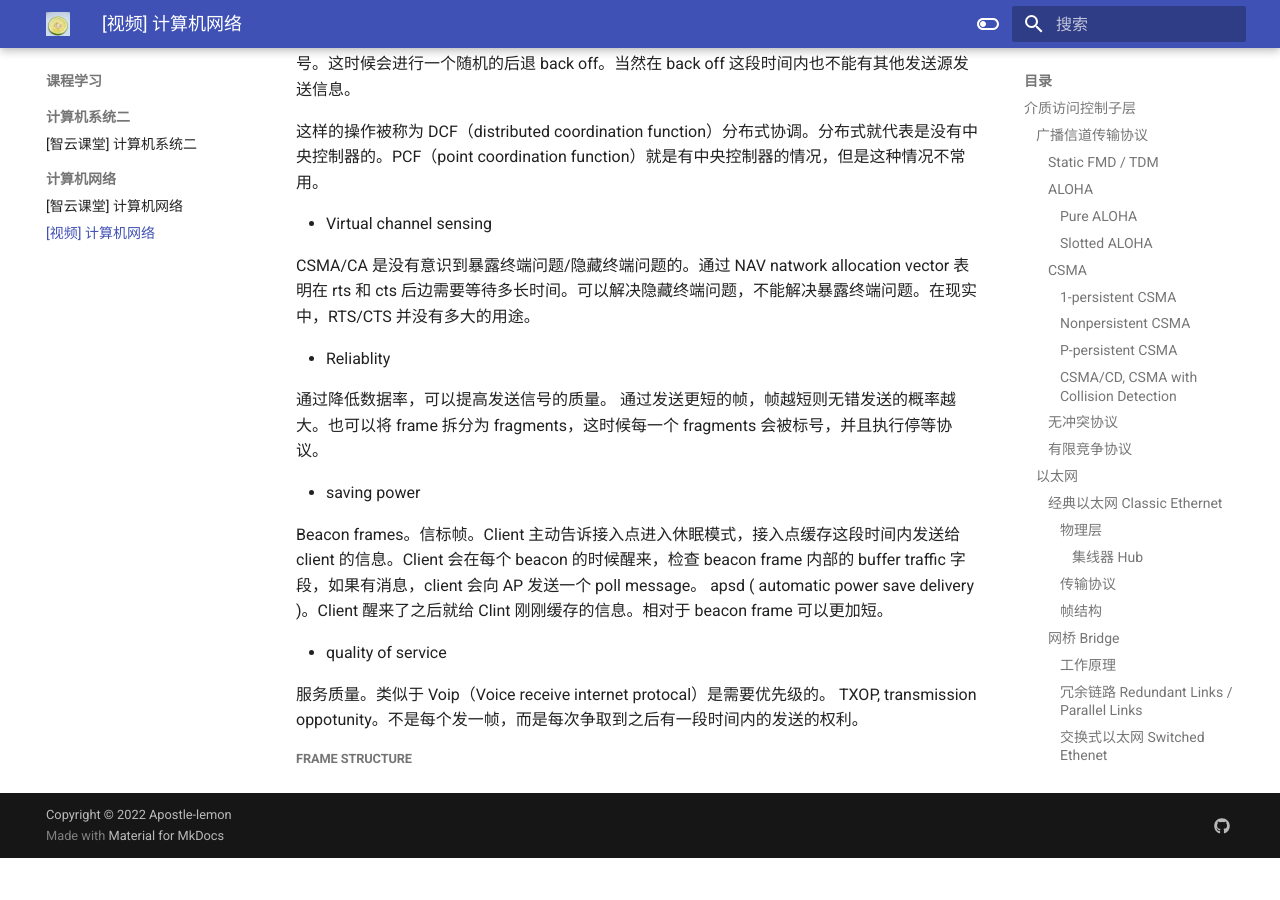
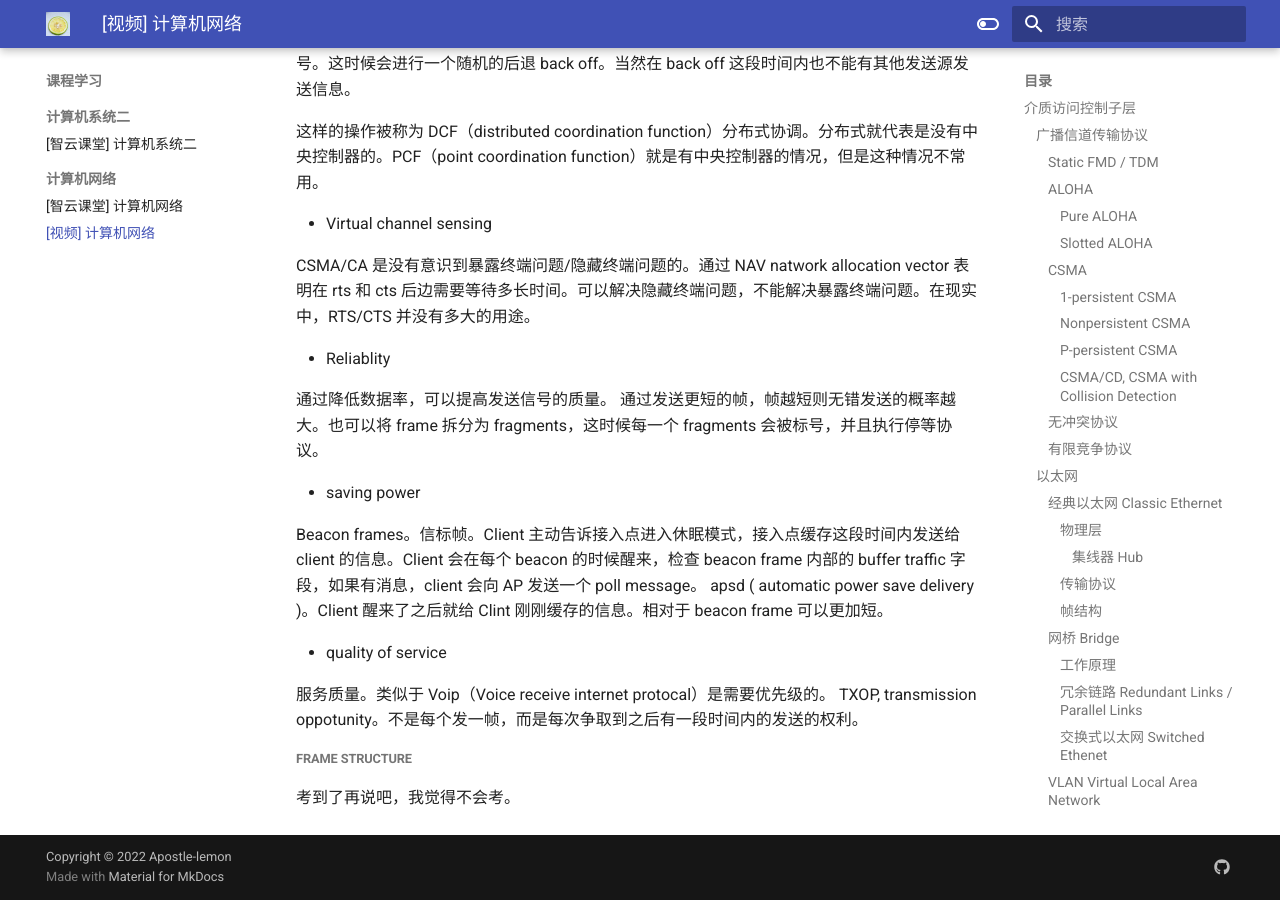
Before and after one commit to Apostle-lemon/Apostle-lemon.github.io, an MkDocs documentation site: the page built from docs/课程学习/计算机网络/【视频】计算机网络.md, in a window 1280 px wide and 900 px high, scrolled down 4305 px. Built offline with MkDocs 1.6.1 and Material for MkDocs 9.7.7, drawn with Linux system fonts in a browser that asks for light colours; before the commit the page ends 5163 px from its top, so only the background shows below that.

Commit message:
vault backup: 2022-10-28 17:20:11
Affected files:
docs/课程学习/计算机网络/【视频】计算机网络.md

```diff
--- a/docs/课程学习/计算机网络/【视频】计算机网络.md
+++ b/docs/课程学习/计算机网络/【视频】计算机网络.md
@@ -180,3 +180,5 @@ apsd ( automatic power save delivery )。Client 醒来了之后就给 Clint 刚
 TXOP, transmission oppotunity。不是每个发一帧，而是每次争取到之后有一段时间内的发送的权利。
 
 ##### Frame Structure
+
+考到了再说吧，我觉得不会考。
```
